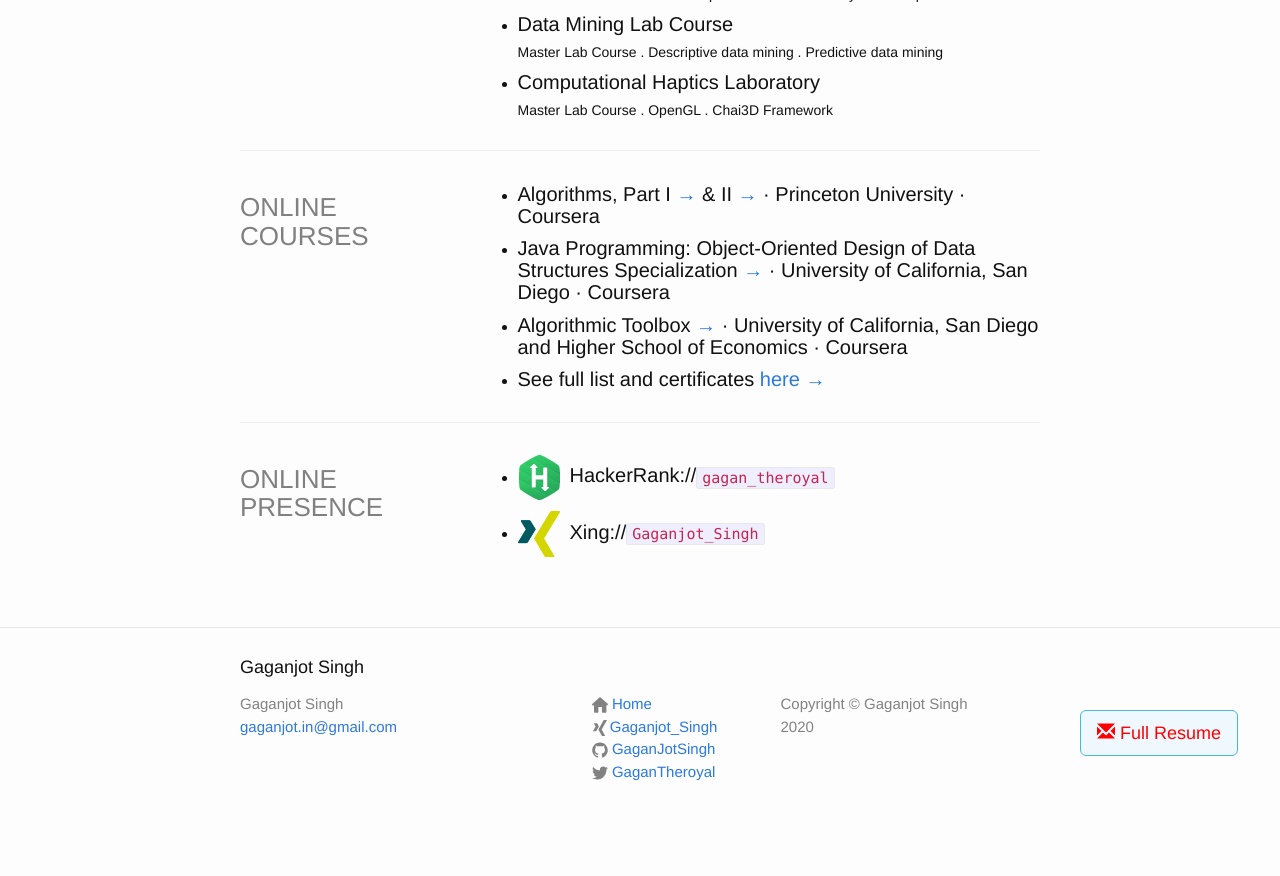
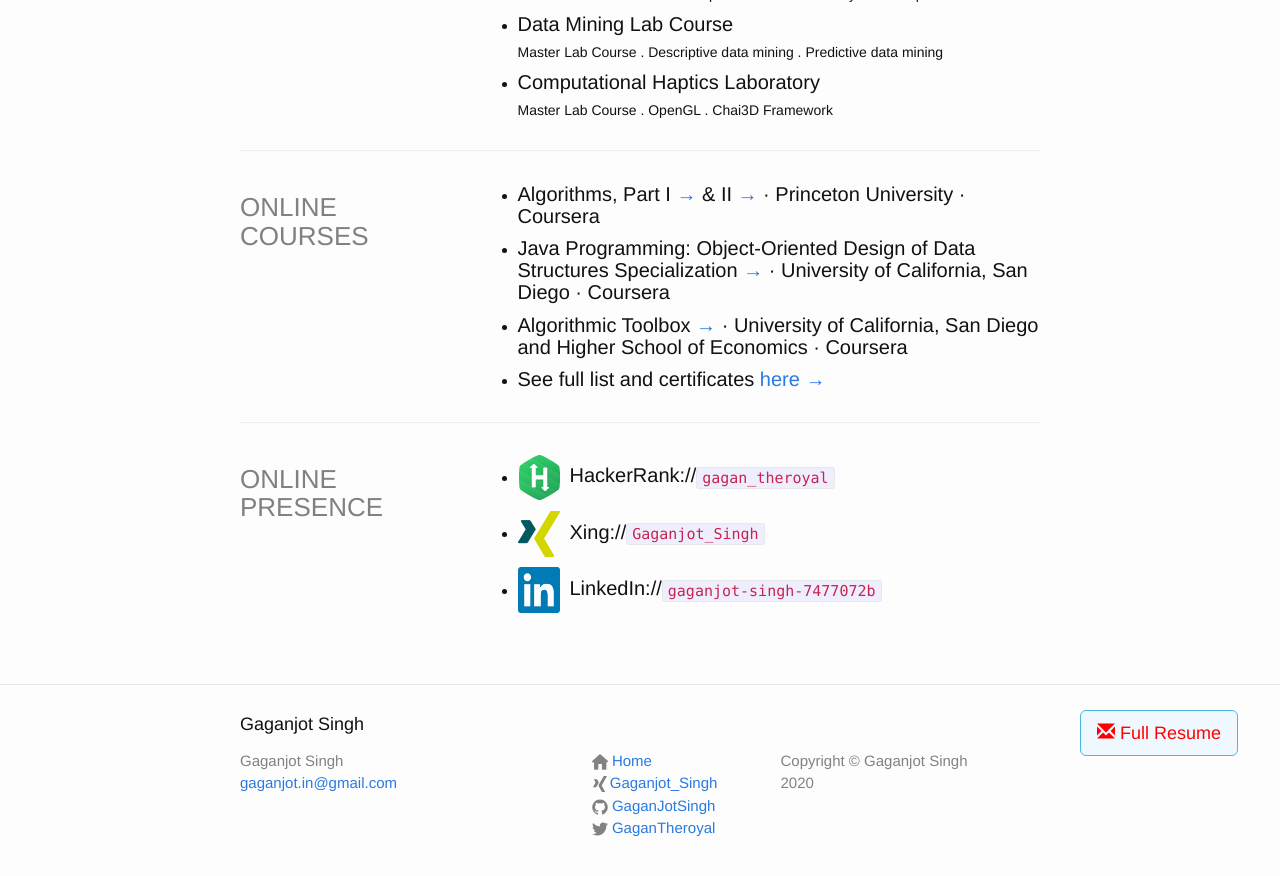
Before and after one commit to GaganJotSingh/GaganJotSingh.github.io, a Jekyll site: the page built from about/resume/index.md, in a window 1280 px wide and 900 px high, scrolled down 1353 px. Shown: the top 876 px of the window. Built offline with Jekyll 4.4.1, drawn with Linux system fonts in a browser that asks for light colours; before the commit the page ends 2196 px from its top, so only the background shows below that.

Commit message:
Added LinkedIn link to the resume page

```diff
--- a/about/resume/index.md
+++ b/about/resume/index.md
@@ -151,6 +151,9 @@ A prolific programmer with a passion of research.
 			<li>
 				<h4 style="margin-top:10.5px; margin-bottom:10.5px"><img src="/res/images/xing_icon.png" style="margin: 0px 10px 0px 0px; width: 42px; height: 46px;" />Xing://<a href="https://www.xing.com/profile/Gaganjot_Singh" target="_blank" title="Visit my profile at Xing."><code>Gaganjot_Singh</code></a></h4>
 			</li>
+			<li>
+				<h4 style="margin-top:10.5px; margin-bottom:10.5px"><img src="/res/images/linkedin_icon.png" style="margin: 0px 10px 0px 0px; width: 42px; height: 46px;" />LinkedIn://<a href="https://www.linkedin.com/in/gaganjot-singh-7477072b/" target="_blank" title="Visit my profile at LinkedIn."><code>gaganjot-singh-7477072b</code></a></h4>
+			</li>
 		</ul>
 	</div>
 </section>
```
Also changed, not shown: res/images/linkedin_icon.png (added).
